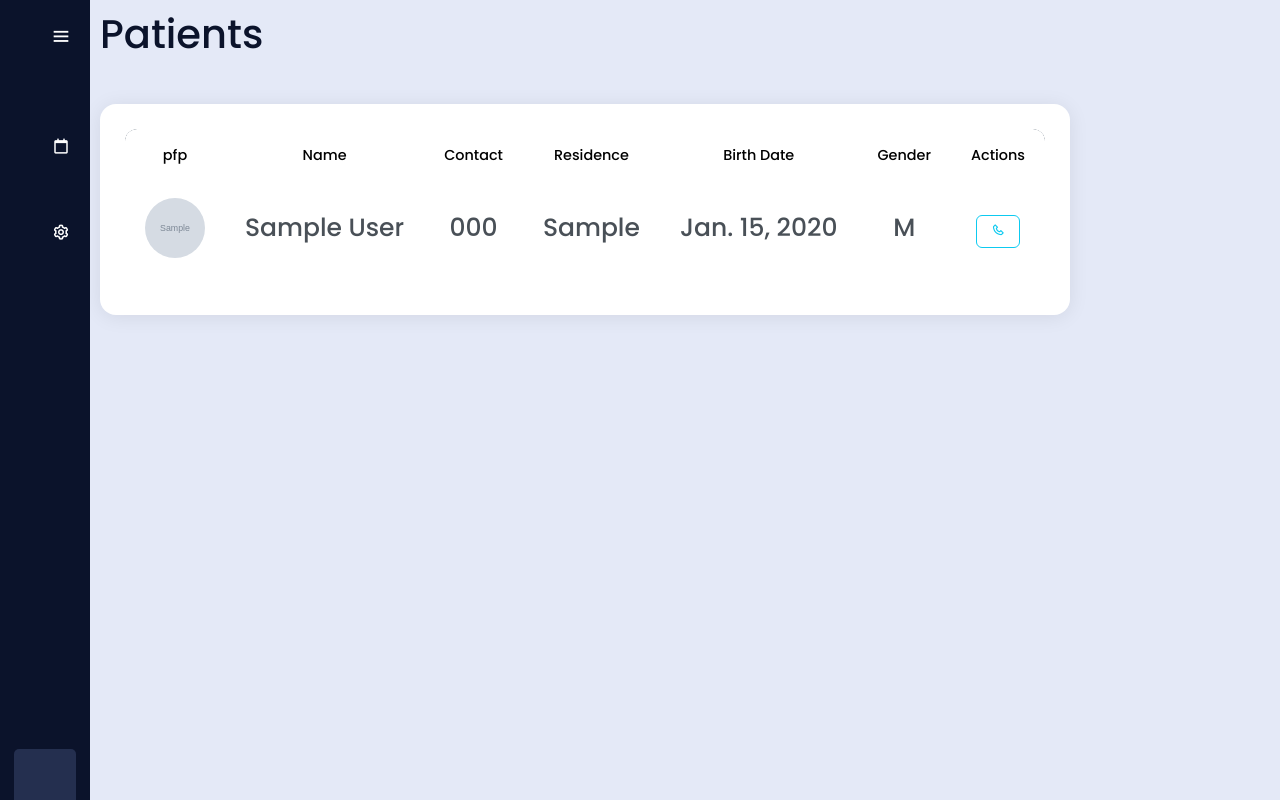
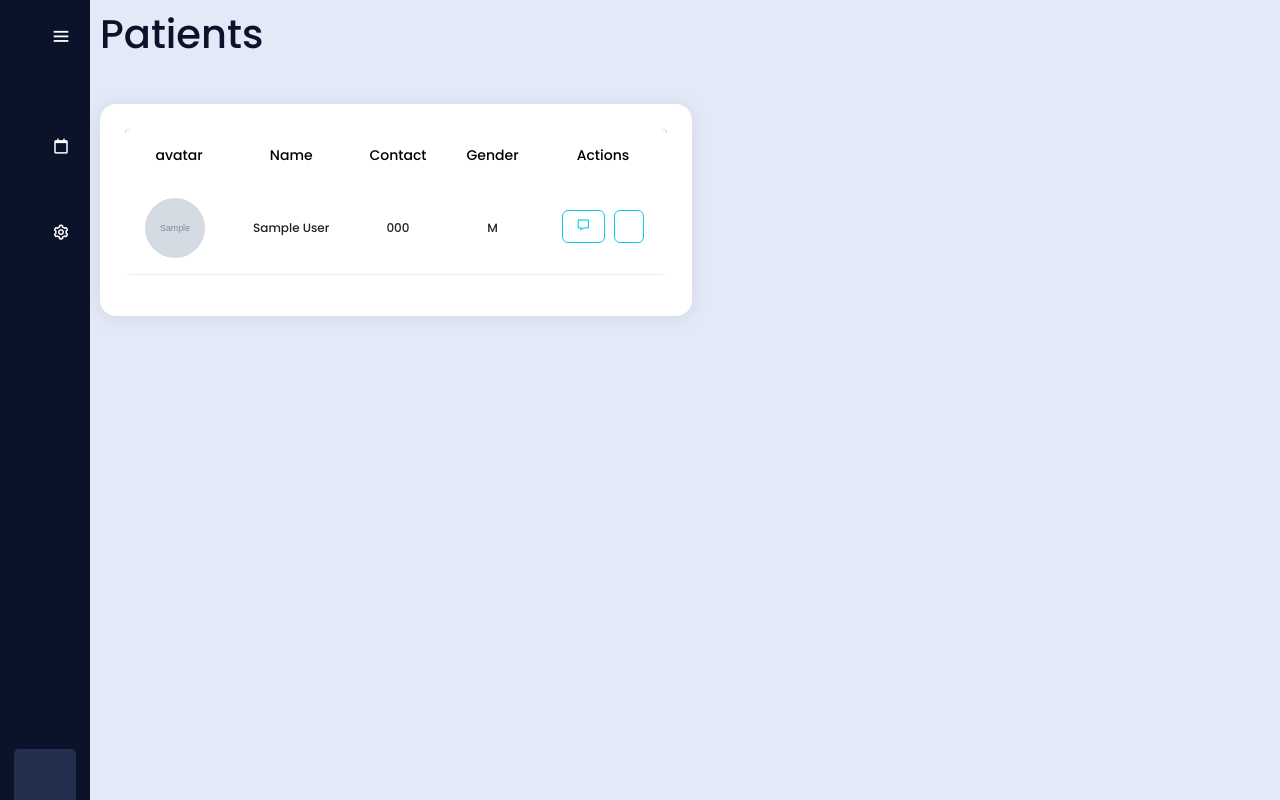
Before and after one commit to WesleyBule/MediFamba, a Django app: page /doctors/patients in a window 1280 px wide. Run offline with Django 5.2, Linux system fonts and the light colour scheme; a user stored in the database is signed in; tables that the repository leaves empty hold one stand-in row (values such as "Sample post"); grey boxes marked "Sample" are stand-in pictures; some libraries are stand-ins or nearby versions.

Commit message:
style: patients list panel (beta)

```diff
--- a/users/models.py
+++ b/users/models.py
@@ -28,10 +28,10 @@ class Patient(models.Model):
     firstname = models.CharField(max_length=255, default="")
     lastname = models.CharField(max_length=255, default="")
     residence = models.CharField(max_length=50, default="")
-    phoneNumber = models.CharField(max_length=13, unique=True, default="+258 ")
+    phoneNumber = models.CharField(max_length=14, unique=True, default="+258 ")
     gender = models.CharField(max_length=8, choices=[('M',"Male"),('F','Female')], default="")
     birthDate = models.DateField()
-    profile = models.ImageField(blank=True, null=True , default='default.jpg')
+    profile = models.ImageField(blank=True, null=True , default='defaultpfp.jpg')
 
     def __str__(self):
         return f"{self.firstname} {self.lastname}"
--- a/users/templates/users/doctor_patients.html
+++ b/users/templates/users/doctor_patients.html
@@ -21,9 +21,8 @@ Doctor | Patients
     border-radius: 16px;
     padding: 25px;
     box-shadow: 0 2px 20px rgba(0,0,0,0.08);
-    max-width: 1200px;
+    min-width: 60%;
     width: 100%;
-    margin: 0 auto;
 }
 
 .modern-table {
@@ -31,7 +30,7 @@ Doctor | Patients
     border-collapse: separate;
     border-spacing: 0;
     overflow: hidden;
-    border-radius: 12px;
+    border-radius: 5px;
 }
 
 .modern-table thead {
@@ -42,17 +41,10 @@ Doctor | Patients
 .modern-table thead th {
     padding: 16px 20px;
     font-weight: 500;
-    font-size: 0.9rem;
+    font-size: 14px;
     border: none;
 }
 
-.modern-table thead th:first-child {
-    border-top-left-radius: 12px;
-}
-
-.modern-table thead th:last-child {
-    border-top-right-radius: 12px;
-}
 
 .modern-table tbody tr {
     transition: all 0.2s ease;
@@ -66,21 +58,10 @@ Doctor | Patients
 .modern-table tbody td {
     padding: 16px 20px;
     vertical-align: middle;
-    border: none;
-    color: #495057;
+    font-size: 12px;
+    color: #222;
 }
 
-.modern-table tbody tr:last-child {
-    border-bottom: none;
-}
-
-.modern-table tbody tr:last-child td:first-child {
-    border-bottom-left-radius: 12px;
-}
-
-.modern-table tbody tr:last-child td:last-child {
-    border-bottom-right-radius: 12px;
-}
 
 .action-btn {
     padding: 6px 14px;
@@ -114,28 +95,30 @@ Doctor | Patients
     <table class="table modern-table">
         <thead>
             <tr>
-                <th class="text-center">pfp</th>
+                <th class="text-center">avatar</th>
                 <th class="text-center">Name</th>
                 <th class="text-center">Contact</th>
-                <th class="text-center">Residence</th>
-                <th class="text-center">Birth Date</th>
                 <th class="text-center">Gender</th>
                 <th class="text-center">Actions</th>
             </tr>
         </thead>
         <tbody>
             {% for patient in patients %}
-            <tr>
-                <td class="text-center"><img src="{{ patient.profile.url }}" alt="" height="60" width="60" style="border-radius: 50%;"></td>
-                <td class="text-center">{{ patient }}</td>
-                <td class="text-center">{{ patient.phoneNumber }}</td>
-                <td class="text-center">{{ patient.residence }}</td>
-                <td class="text-center">{{ patient.birthDate }}</td>
-                <td class="text-center">{{ patient.gender }}</td>
-                <td class="text-center">
-                    <a href="https://wa.me/{{ patient.phoneNumber }}" class="action-btn btn-info"><i class='bx bx-phone'></i></a>
-                </td>
-            </tr>
+                    <tr class="rows">
+                        <td class="text-center">
+                            <span class="me-2"><img src="{{ patient.profile.url }}" alt="" height="60" width="60" style="border-radius: 50%;"></span>
+                        </td>
+                        <td class="text-center">
+                            <span class="text-center">{{ patient }}</span>
+                        </td>
+                        <td class="text-center">{{ patient.phoneNumber }}</td>
+                        <td class="text-center">{{ patient.gender }}</td>
+                        <td class="text-center">
+                            <a href="https://wa.me/{{ patient.phoneNumber }}" class="action-btn btn-info"><i class='bx  bx-message'></i></a>
+                            <a href="#" class="action-btn btn-info"><i class='bx  bx-dots-horizontal-rounded-circle'></i> </a>
+
+                        </td>
+                    </tr>
             {% endfor %}
         </tbody>
     </table>
--- a/users/templates/users/patient_doctors.html
+++ b/users/templates/users/patient_doctors.html
@@ -19,7 +19,7 @@
     }
     .btn{
         width: 100%;
-        border-radius: 15px;
+        border-radius: 5px;
     }
     .card{
 
--- a/users/templates/users/patients_agenda.html
+++ b/users/templates/users/patients_agenda.html
@@ -20,7 +20,7 @@
                 border-radius: 16px;
                 padding: 20px;
                 box-shadow: 0 2px 20px rgba(0, 0, 0, 0.08);
-                width: 50rem;
+                width: 40rem;
                 max-width: none;
             }
 
@@ -138,7 +138,7 @@
 
         </style>
 <div class="row">
-    <div class="col-md-7">
+    <div class="col-md-6">
             {% if agenda %}
                 <div class="table-container" >
                     <table class="table modern-table">
--- a/users/views.py
+++ b/users/views.py
@@ -9,7 +9,7 @@ from appointments.models import Appointment
 from .forms import UserRegisterForm , ScheduleAppointmentForm , PatientSettingsForm , DoctorSettingsForm
 from .models import Doctor , Patient
 
-
+from datetime import date
 
 def root_redirect(request):
     user = request.user
@@ -96,7 +96,8 @@ def appointmentList(request):
 @has_role_decorator('doctor')
 @login_required(login_url='logIn')
 def patientList(request):
-    patients = Patient.objects.all()
+    patients = Patient.objects.all().order_by('firstname')
+
     context = {
         'patients':patients,
     }
```
